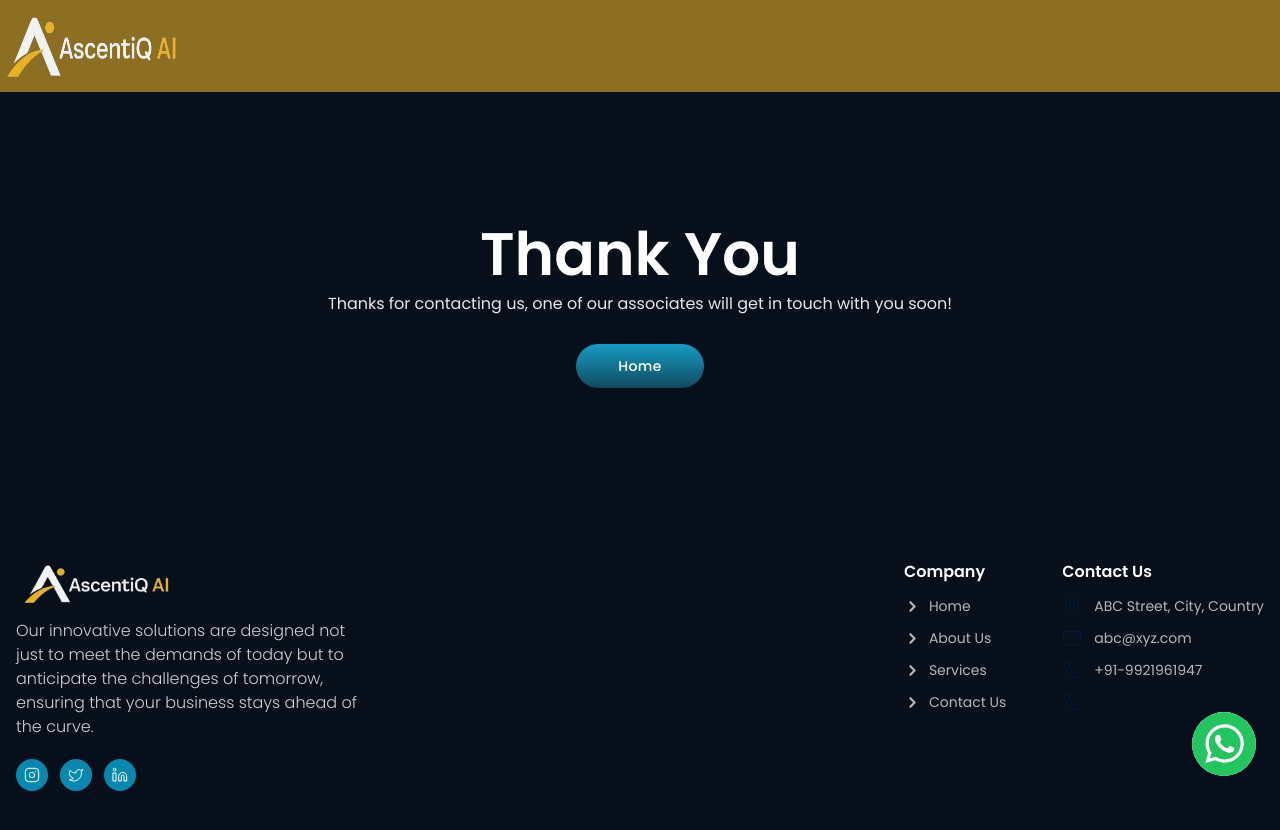
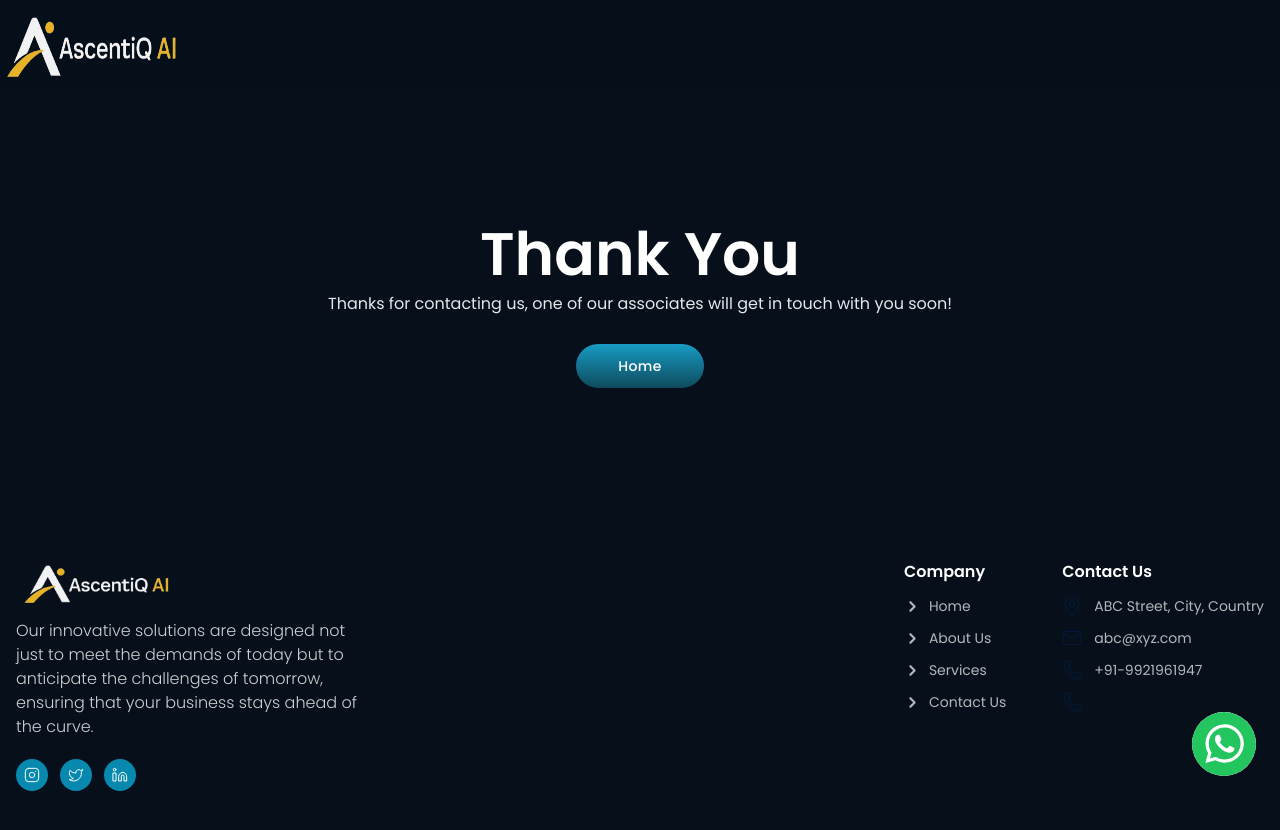
Before and after one commit to remeessalam/ascentiq, a React (Create React App) app: page /thank-you in a window 1280 px wide. Shown: the top 830 px of the page. Built offline with nearby package versions, Linux system fonts and the light colour scheme.

Commit message:
thank you page header color changed

```diff
--- a/src/pages/ThankYou.jsx
+++ b/src/pages/ThankYou.jsx
@@ -15,7 +15,7 @@ const ThankYou = () => {
   return (
     <>
       <div className="h-[calc(100vh-18rem)] flex flex-col items-center justify-center">
-        <div className="py-4 sticky top-0 w-full bg-secondary/60 backdrop-blur-md z-50 text-white">
+        <div className="py-4 sticky top-0 w-full bg-secondarytwo/60 backdrop-blur-md z-50 text-white">
           <div className="wrapper flex justify-between items-center gap-10">
             <div className="flex justify-between items-center gap-20 w-full pl-[1rem] lg:pl-0">
               <Link smooth={true} to="/" className="cursor-pointer">
```
